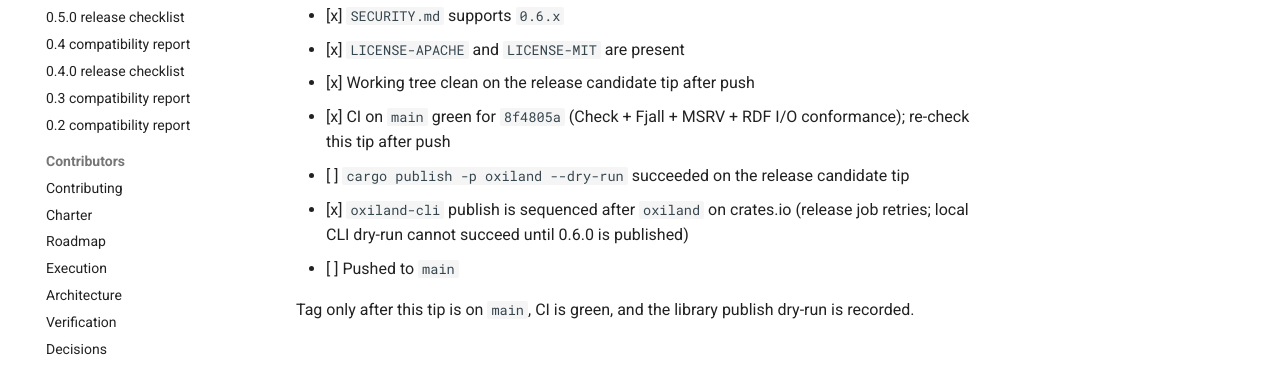
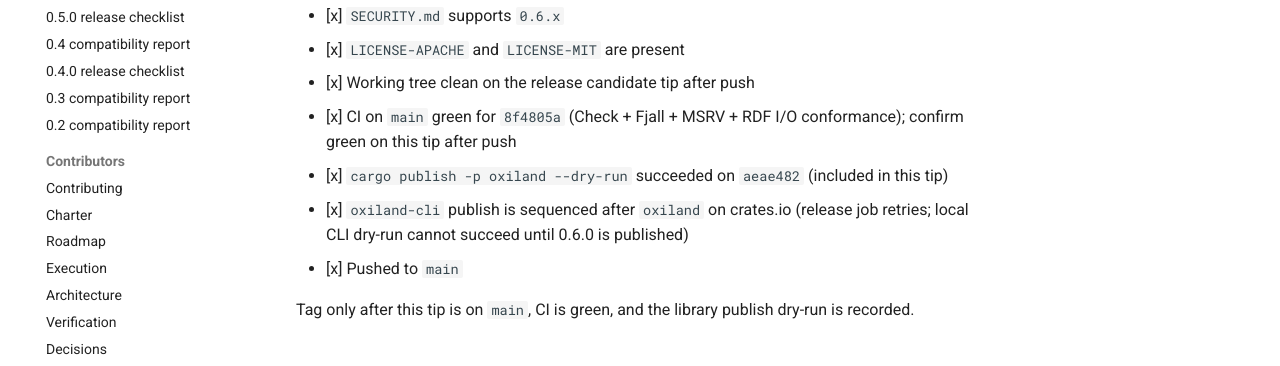
Before and after one commit to eddiethedean/oxiland, an MkDocs documentation site: the page built from docs/reports/0.6.0-release.md, in a window 1280 px wide and 1366 px high. Shown: the part 562-928 px from the top of the window. Built offline with MkDocs 1.6.1 and Material for MkDocs 9.7.7, drawn with Linux system fonts in a browser that asks for light colours; comment, search, counter and statistics services are not loaded.

Commit message:
Record 0.6.0 publish dry-run on the release candidate tip.

```diff
--- a/docs/reports/0.6.0-release.md
+++ b/docs/reports/0.6.0-release.md
@@ -15,10 +15,10 @@ Preflight for tagging `v0.6.0`.
 - [x] `SECURITY.md` supports `0.6.x`
 - [x] `LICENSE-APACHE` and `LICENSE-MIT` are present
 - [x] Working tree clean on the release candidate tip after push
-- [x] CI on `main` green for `8f4805a` (Check + Fjall + MSRV + RDF I/O conformance); re-check this tip after push
-- [ ] `cargo publish -p oxiland --dry-run` succeeded on the release candidate tip
+- [x] CI on `main` green for `8f4805a` (Check + Fjall + MSRV + RDF I/O conformance); confirm green on this tip after push
+- [x] `cargo publish -p oxiland --dry-run` succeeded on `aeae482` (included in this tip)
 - [x] `oxiland-cli` publish is sequenced after `oxiland` on crates.io (release job retries; local CLI dry-run cannot succeed until 0.6.0 is published)
-- [ ] Pushed to `main`
+- [x] Pushed to `main`
 
 Tag only after this tip is on `main`, CI is green, and the library publish dry-run is recorded.
 
```
